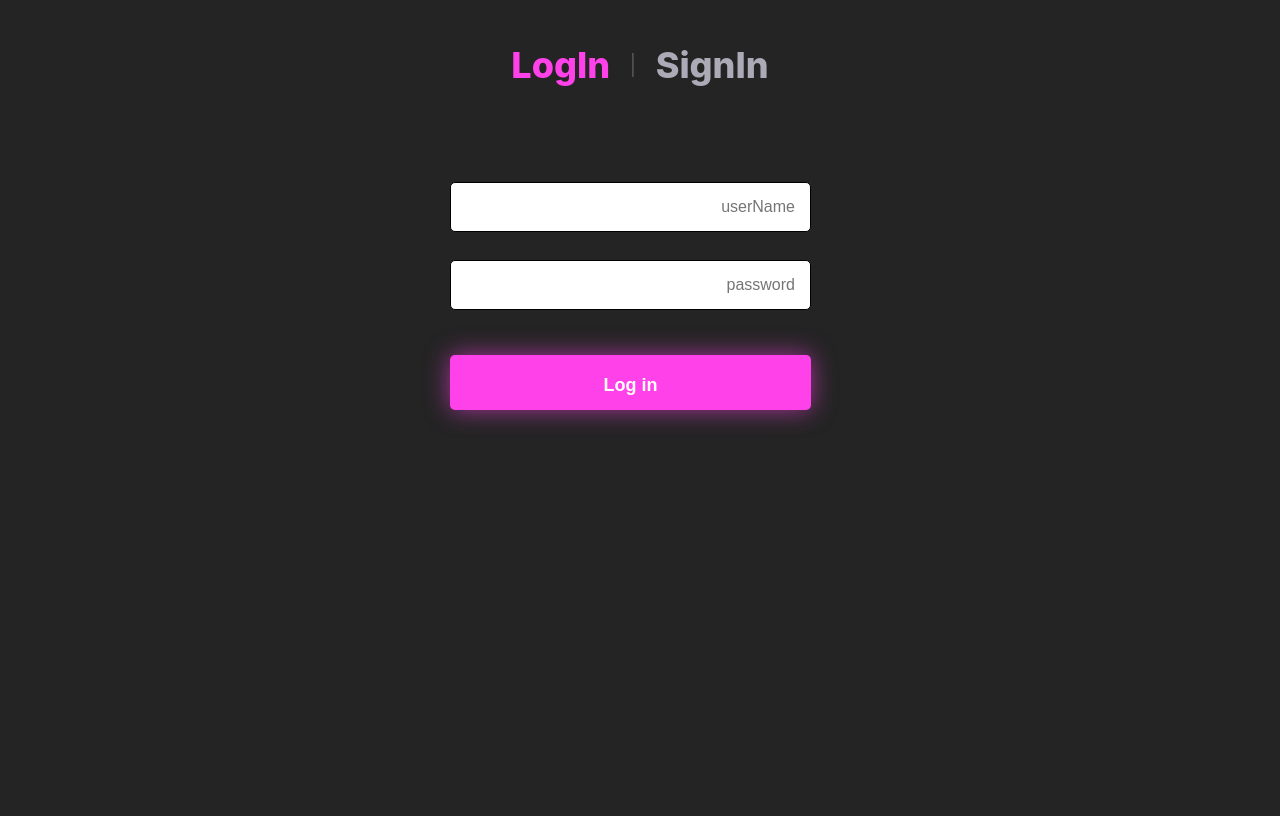
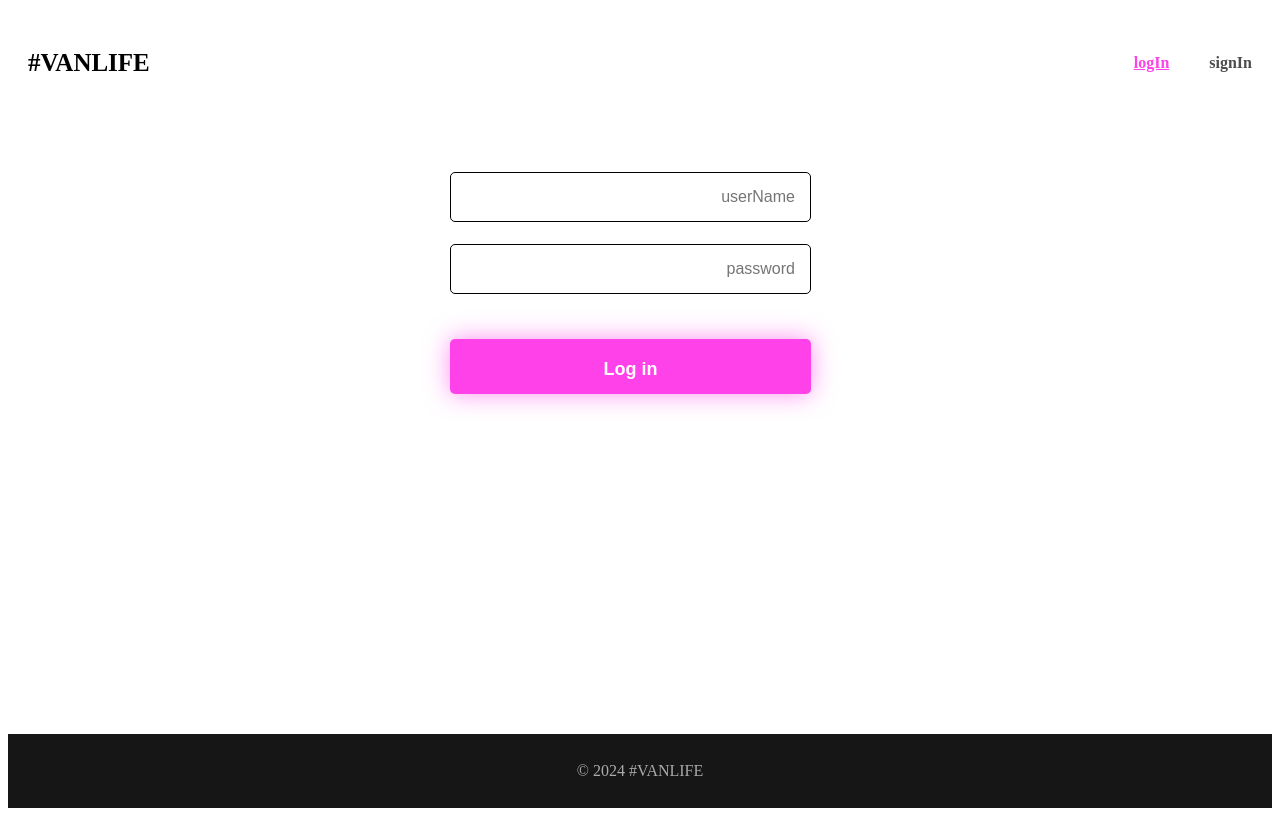
Before and after one commit to efratMIL/FakeServerProject, a React (Vite) app in the folder react/: page /login in a window 1280 px wide. Built offline with nearby package versions, Linux system fonts and the light colour scheme.

Commit message:
adding componnents to nesting the urls..

```diff
--- a/react/src/App.jsx
+++ /dev/null
@@ -1,11 +0,0 @@
-import { BrowserRouter, Routes, Route, Link, useSearchParams } from "react-router-dom";
-import LogInAndSignIn from './componnents/LogInAndSignIn'
-function App() {
-  return (
-    <>
-     <LogInAndSignIn/>
-    </>
-  )
-}
-
-export default App
--- /dev/null
+++ b/react/src/Layout.jsx
@@ -0,0 +1,17 @@
+import { Outlet} from "react-router-dom";
+import React from "react"
+import Header from "./componnents/Header";
+import Footer from "./componnents/Footer";
+import './index.css'
+
+export default function Layout() {
+  return (
+      <div className="site-wrapper">
+          <Header />
+          <main>
+              <Outlet />
+          </main>
+          <Footer />
+      </div>
+  )
+}
--- a/react/src/componnents/EndOfRegistration.jsx
+++ b/react/src/componnents/EndOfRegistration.jsx
@@ -1,3 +1,4 @@
+import React, { useState } from 'react';
 
 function EndOfRegistration() {
   const [id, setId] = useState('');
--- /dev/null
+++ b/react/src/componnents/Footer.jsx
@@ -0,0 +1,7 @@
+import React from "react"
+
+export default function Footer() {
+    return (
+        <footer>&#169; 2024 #VANLIFE</footer>
+    )
+}
--- /dev/null
+++ b/react/src/componnents/Header.jsx
@@ -0,0 +1,32 @@
+import React from "react"
+import { Link, NavLink } from "react-router-dom"
+
+export default function Header() {
+    const activeStyles = {
+        fontWeight: "bold",
+        textDecoration: "underline",
+        color: "#ff41ea",
+        margin: "auto",
+        overflow: "auto",
+    }
+    return (
+        <header>
+            <Link className="site-logo" to="/">#VanLife</Link>
+            <nav>
+                <NavLink
+                    to="/login"
+                    end
+                    style={({isActive}) => isActive ? activeStyles : null}
+                >
+                    logIn
+                </NavLink>
+                <NavLink
+                    to="/register"
+                    style={({isActive}) => isActive ? activeStyles : null}
+                >
+                    signIn
+                </NavLink>
+            </nav>
+        </header>
+    )
+}
--- a/react/src/index.css
+++ b/react/src/index.css
@@ -1,14 +1,47 @@
-:root {
-  font-family: Inter, system-ui, Avenir, Helvetica, Arial, sans-serif;
-  line-height: 1.5;
-  font-weight: 400;
+.site-wrapper {
+    min-height: 100vh;
+    display: flex;
+    flex-direction: column;
+}
+header {
+    height: 110px;
+    display: flex;
+    align-items: center;
+    padding-block: 10px;
+}
 
-  color-scheme: light dark;
-  color: rgba(255, 255, 255, 0.87);
-  background-color: #242424;
+header .site-logo {
+    color: black;
+    margin-right: auto;
+    text-transform: uppercase;
+    font-weight: 900;
+    font-size: 25px;
+}
 
-  font-synthesis: none;
-  text-rendering: optimizeLegibility;
-  -webkit-font-smoothing: antialiased;
-  -moz-osx-font-smoothing: grayscale;
+header a {
+    text-decoration: none;
+    color: #4D4D4D;
+    font-weight: 600;
+    padding: 5px 20px;
 }
+
+header a:hover {
+    color: #161616;
+    text-decoration: underline;
+}
+
+main {
+    margin-bottom: 84px;
+}
+
+footer {
+    background-color: #161616;
+    color: #AAAAAA;
+    height: 74px;
+    display: flex;
+    flex-shrink: 0;
+    justify-content: center;
+    align-items: center;
+    margin-top: auto;
+    font-weight: 500;
+}
--- a/react/src/main.jsx
+++ b/react/src/main.jsx
@@ -1,19 +1,17 @@
 import React from 'react';
 import ReactDOM from 'react-dom/client';
 import { BrowserRouter, Routes, Route } from 'react-router-dom';
-import App from './App';
-import './index.css';
 import LogIn from './componnents/LogIn';
 import SignIn from './componnents/SignIn';
 import EndOfRegistration from './componnents/EndOfRegistration';
-import LogInAndSignIn from './componnents/LogInAndSignIn';
+import Layout from './LayOut';
 
 ReactDOM.createRoot(document.getElementById('root')).render(
   <React.StrictMode>
     <BrowserRouter>
       <Routes>
-        <Route path="/" element={<App />}>
-          <Route path="login" element={<LogIn />} />
+        <Route path="/" element={<Layout />}>
+          <Route path='login' element={<LogIn />} />
           <Route path="register" element={<SignIn />} />
           <Route path="endOfRegistration" element={<EndOfRegistration />} />
         </Route>
```
